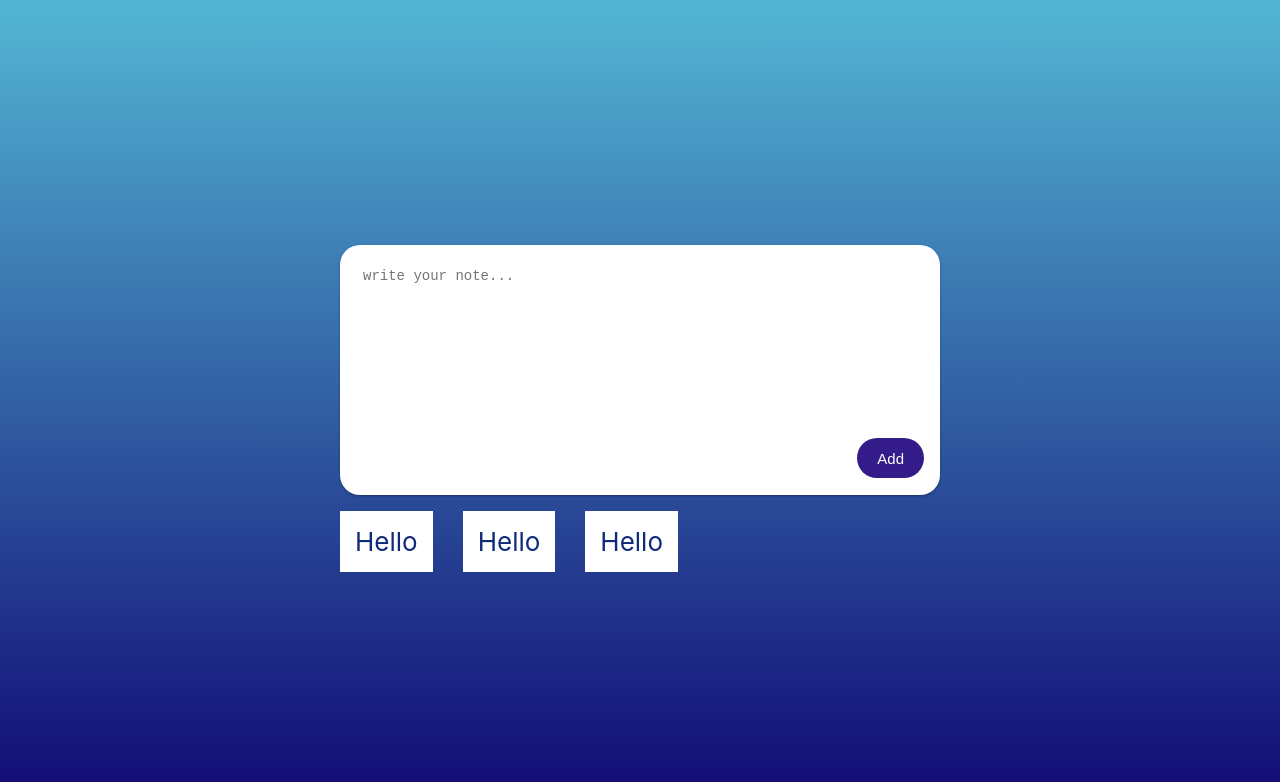
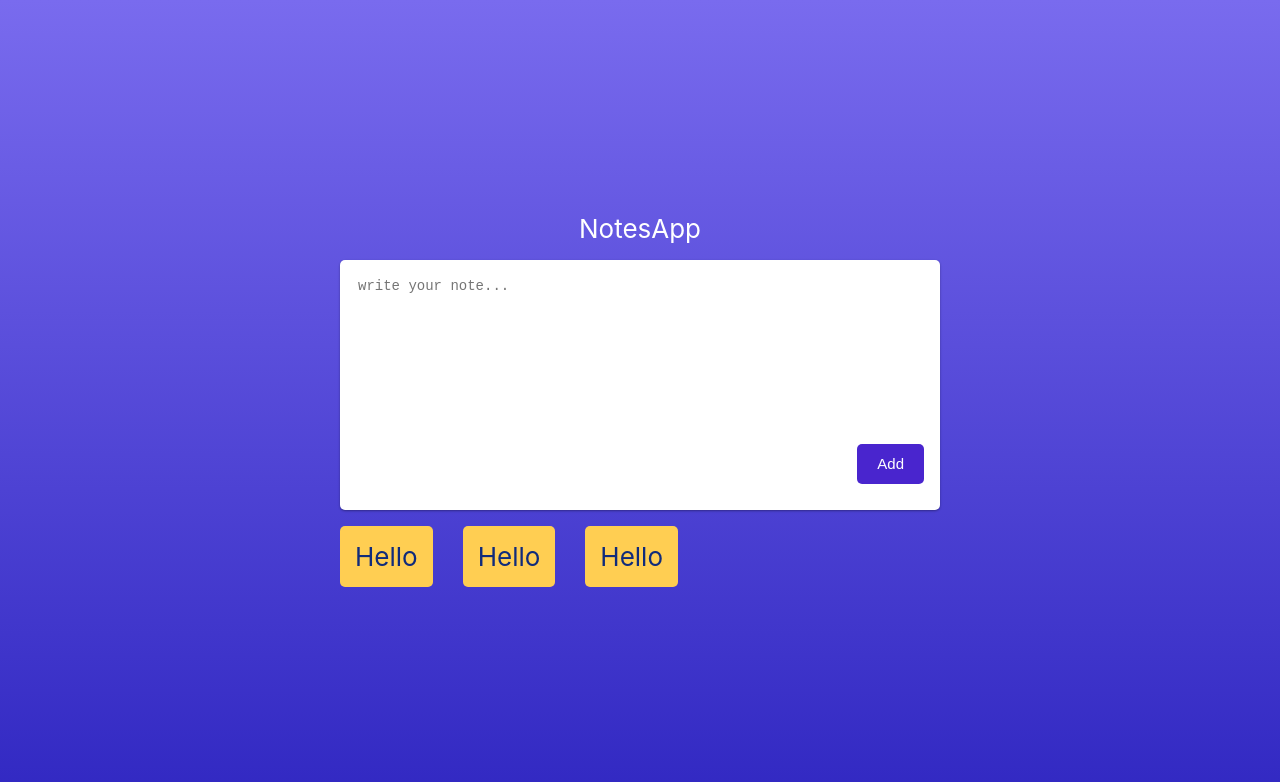
Before and after one commit to FedorLivshits/Notes-App-React, a React (Create React App) app: page / in a window 1280 px wide. Shown: the top 782 px of the page. Built offline with nearby package versions, Linux system fonts and the light colour scheme.

Commit message:
refactor css

```diff
--- a/src/App.css
+++ b/src/App.css
@@ -16,7 +16,7 @@
 }
 
 .App-header {
-    background: linear-gradient(to bottom, #53b6d4 0%, #110a74 100%);
+    background: linear-gradient(to bottom, #796bee 0%, #3128c2 100%);
   min-height: 100vh;
   display: flex;
   flex-direction: column;
@@ -35,13 +35,12 @@
   box-shadow: 0 1px 3px rgb(0 0 0 / 12%), 0 1px 2px rgb(0 0 0 / 24%);
   display: flex;
   flex-direction: column;
-    border-radius: 20px;
+    border-radius: 5px;
 }
 textarea {
   width: 100%;
   height: 70%;
   resize: none;
-  margin: 5px;
   font-size: 14px;
   border: none;
   font-weight: 300;
@@ -51,14 +50,14 @@ button {
  margin-top: 15px;
   align-self: flex-end;
     padding: 10px 20px;
-    border-radius: 20px;
+    border-radius: 5px;
     border: none;
     outline: none;
     color: #fff;
     font-weight: 400;
     font-size: 15px;
     margin-left: 5px;
-    background: #331c89;
+    background: #4925ce;
     cursor: pointer;
     transition: all 0.3s ease;
     height: 40px;
@@ -68,10 +67,11 @@ button {
   display: flex;
 }
 .note{
+  padding: 15px;
+  border-radius: 5px;
   width: auto;
   height: auto;
   margin-right: 30px;
-  padding: 15px;
-  background-color: #ffffff;
+  background-color: #ffce52;
     color: #102b7b;
 }
--- a/src/Components/NotesApp.jsx
+++ b/src/Components/NotesApp.jsx
@@ -5,6 +5,7 @@ function NotesApp() {
     return (
         <section className="App">
             <div className="App-header">
+                NotesApp
                 <div className="container">
                     <div className="notes-form">
                         <textarea placeholder="write your note..."/>
--- a/src/index.js
+++ b/src/index.js
@@ -2,7 +2,7 @@ import React from 'react';
 import ReactDOM from 'react-dom';
 import './index.css';
 import App from './App';
-import reportWebVitals from './reportWebVitals';
+
 
 ReactDOM.render(
   <React.StrictMode>
@@ -10,8 +10,3 @@ ReactDOM.render(
   </React.StrictMode>,
   document.getElementById('root')
 );
-
-// If you want to start measuring performance in your app, pass a function
-// to log results (for example: reportWebVitals(console.log))
-// or send to an analytics endpoint. Learn more: https://bit.ly/CRA-vitals
-reportWebVitals();
--- a/src/reportWebVitals.js
+++ /dev/null
@@ -1,13 +0,0 @@
-const reportWebVitals = onPerfEntry => {
-  if (onPerfEntry && onPerfEntry instanceof Function) {
-    import('web-vitals').then(({ getCLS, getFID, getFCP, getLCP, getTTFB }) => {
-      getCLS(onPerfEntry);
-      getFID(onPerfEntry);
-      getFCP(onPerfEntry);
-      getLCP(onPerfEntry);
-      getTTFB(onPerfEntry);
-    });
-  }
-};
-
-export default reportWebVitals;
```
Also changed, not shown: src/logo.svg (deleted), 1 other file (tests, documents, lock files or other folders).
